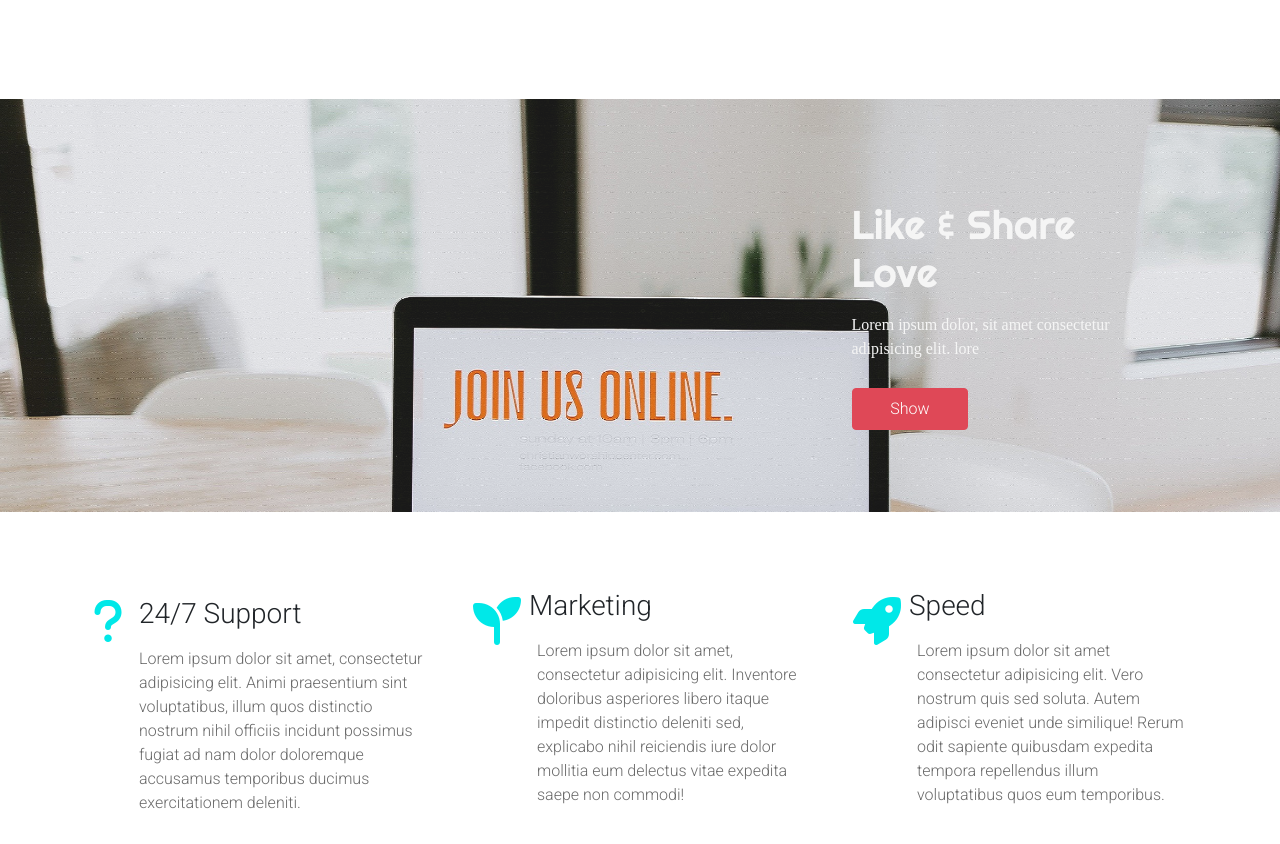
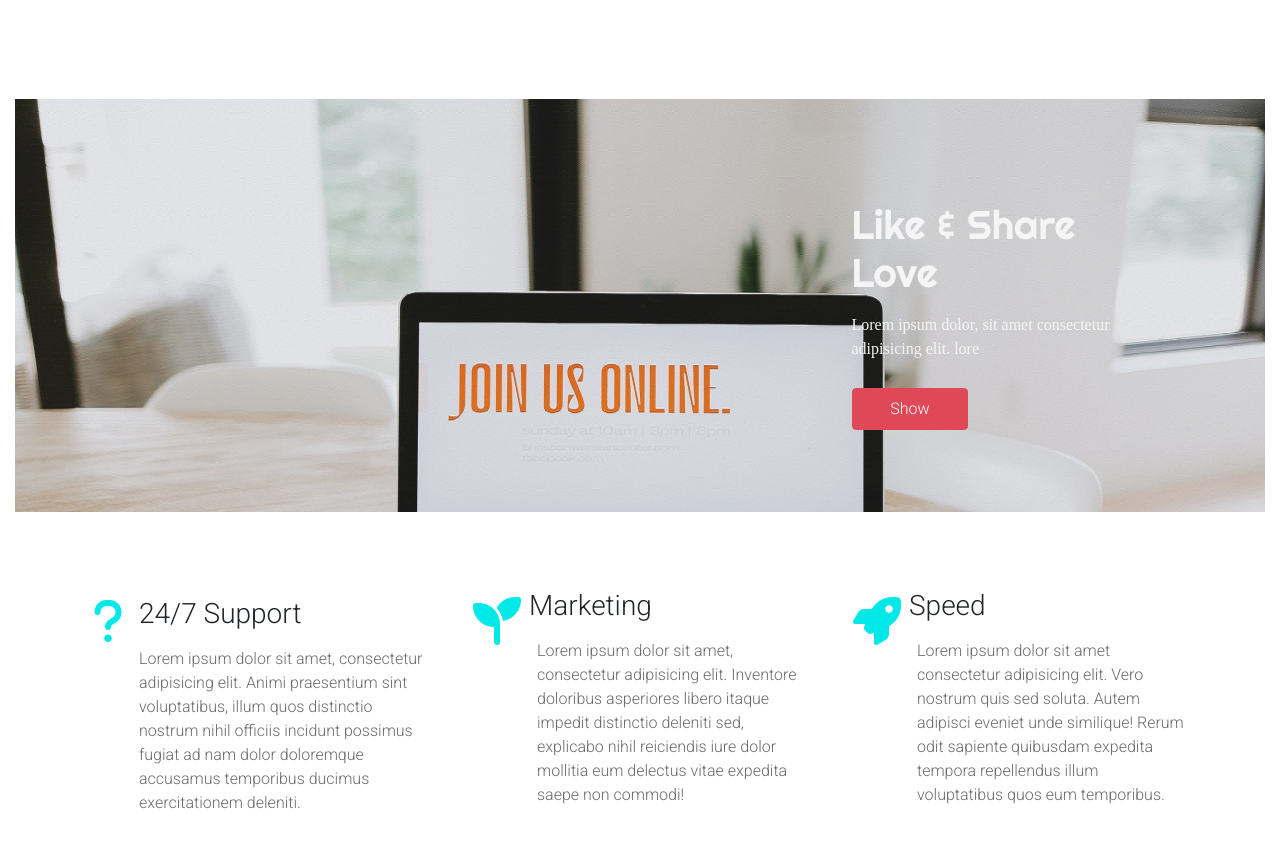
Before and after one commit to harttono/design-responsive-with-bootstrap, a plain HTML site: page index.html in a window 1280 px wide. Shown: the part 1625-2469 px from the top of the page. Drawn offline with nearby package versions, Linux system fonts and the light colour scheme.

Commit message:
add some style

```diff
--- a/index.html
+++ b/index.html
@@ -106,7 +106,7 @@
 
     <div class="section-2">
         <div class="container-fluid">
-            <div class="d-flex justify-content-end">
+            <div class="d-flex justify-content-end bg-section">
                 <div class="d-flex flex-column m-4">
                     <h1 class="heading-1">Like & Share Love</h1>
                     <p class="para">Lorem ipsum dolor, sit amet consectetur adipisicing elit.
--- a/style.css
+++ b/style.css
@@ -95,7 +95,7 @@ body{
 
 /* Section 2 */
 
-.section-2 .container-fluid{
+.section-2 .container-fluid .bg-section{
     background:url('/img/img-jumbo.jpg');
     background-attachment:fixed;
     background-size:cover;
```
